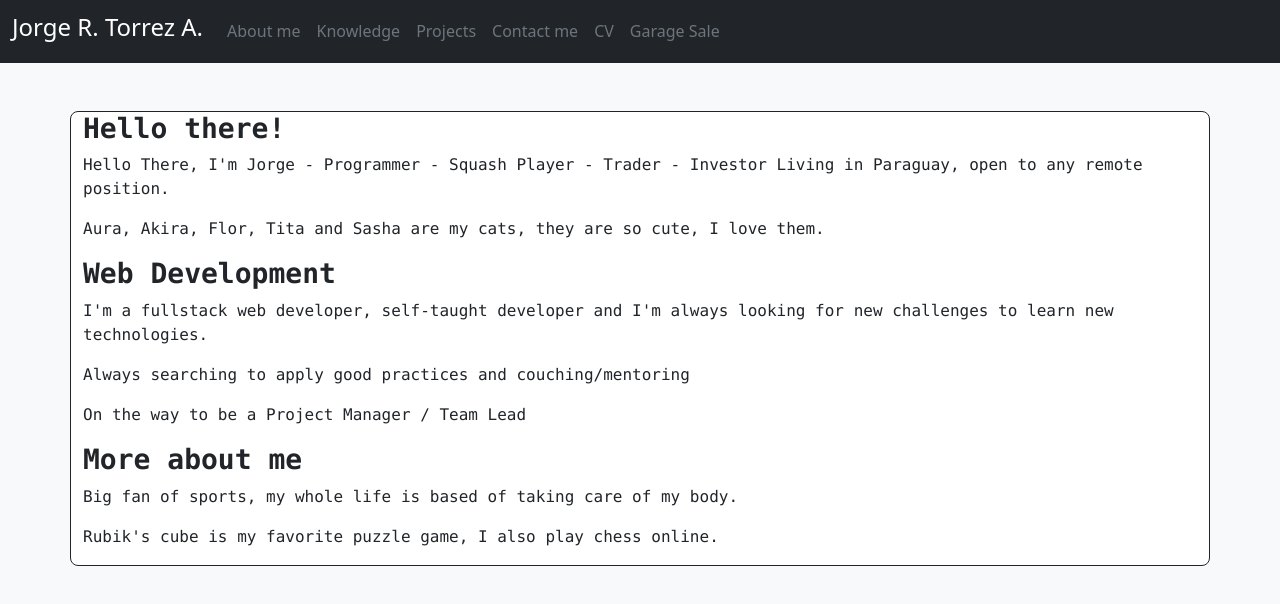
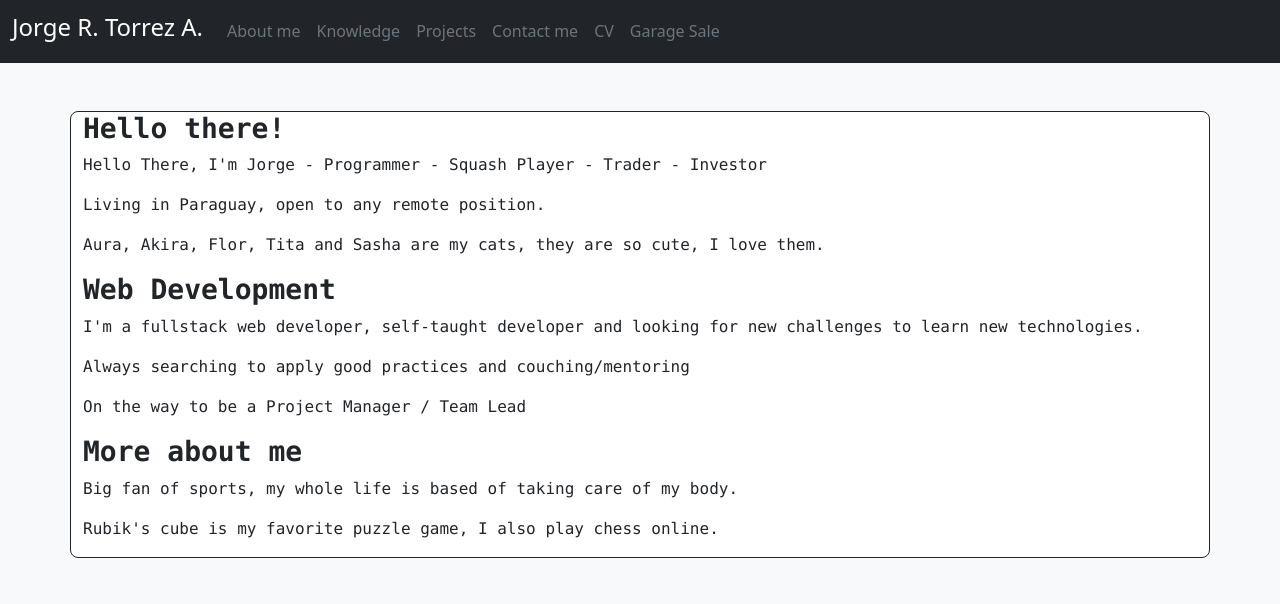
Before and after one commit to JrogeT/portfolio, a Vue app: page / in a window 1280 px wide. Shown: the top 604 px of the page. Built offline with nearby package versions, Linux system fonts and the light colour scheme.

Commit message:
Update AboutMe.vue

```diff
--- a/src/views/AboutMe.vue
+++ b/src/views/AboutMe.vue
@@ -9,6 +9,8 @@
         </h3>
         <p>
           Hello There, I'm Jorge - Programmer - Squash Player - Trader - Investor
+        </p>
+        <p>
           Living in Paraguay, open to any remote position.
         </p>
         <p>
@@ -20,7 +22,7 @@
           </strong>
         </h3>
         <p>
-          I'm a fullstack web developer, self-taught developer and I'm always looking for new challenges to learn new technologies.
+          I'm a fullstack web developer, self-taught developer and looking for new challenges to learn new technologies.
         </p>
         <p>
           Always searching to apply good practices and couching/mentoring
```
